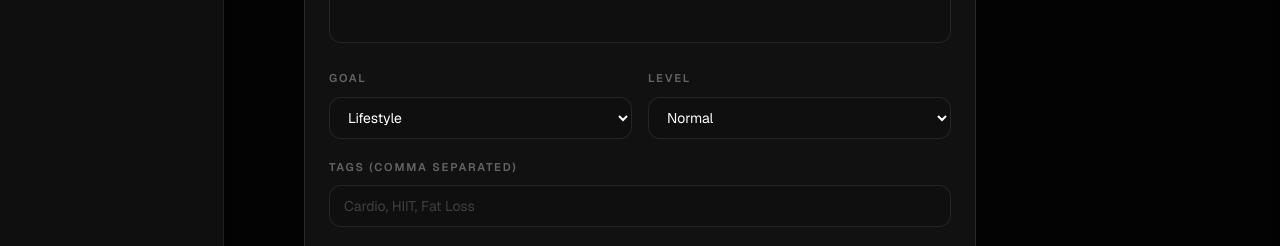
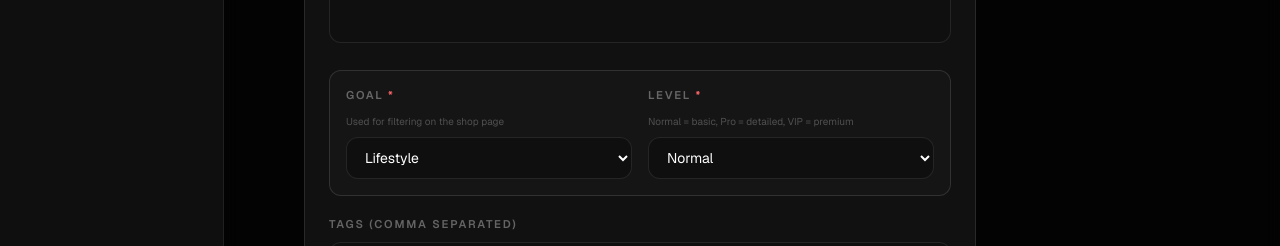
Before and after one commit to abelamaremain-netizen/Fitness-nutrition-platform, a Next.js app: page /admin/plans in a window 1280 px wide. Both pictures are taken after a click on the button "NEW PLAN". Shown: the part 423-669 px from the top of the page. Built offline with nearby package versions, Linux system fonts and the light colour scheme; no server answers; the database is empty.

Commit message:
Fix purchase flow: guard null durations in PlanDetailClient; improve admin plan form goal/level prominence

```diff
--- a/app/admin/plans/page.tsx
+++ b/app/admin/plans/page.tsx
@@ -202,10 +202,11 @@ function PlanFormModal({
               placeholder="Detailed description..." className={`${inp} resize-none`} />
           </div>
 
-          {/* Goal + Level */}
-          <div className="grid grid-cols-2 gap-4">
+          {/* Goal + Level — REQUIRED, shown prominently at top */}
+          <div className="grid grid-cols-2 gap-4 p-4 rounded-xl border border-white/[0.12] bg-white/[0.02]">
             <div>
-              <label className="field-label">Goal</label>
+              <label className="field-label">Goal <span className="text-red-400">*</span></label>
+              <p className="text-white/25 text-[10px] mb-2">Used for filtering on the shop page</p>
               <select value={form.goal} onChange={(e) => setForm({ ...form, goal: e.target.value })} className={inp}>
                 <option value="weight-loss">Weight Loss</option>
                 <option value="muscle-gain">Muscle Gain</option>
@@ -214,7 +215,8 @@ function PlanFormModal({
               </select>
             </div>
             <div>
-              <label className="field-label">Level</label>
+              <label className="field-label">Level <span className="text-red-400">*</span></label>
+              <p className="text-white/25 text-[10px] mb-2">Normal = basic, Pro = detailed, VIP = premium</p>
               <select value={form.level}
                 onChange={(e) => setForm({ ...form, level: e.target.value as "Normal"|"Pro"|"VIP" })}
                 className={inp}>
--- a/app/plans/[id]/PlanDetailClient.tsx
+++ b/app/plans/[id]/PlanDetailClient.tsx
@@ -26,9 +26,12 @@ interface Props {
 
 export default function PlanDetailClient({ plan, relatedPlans, testimonials }: Props) {
   const router = useRouter();
-  const [selected, setSelected] = useState<DurationOption>(plan.durations[0]);
+  const [selected, setSelected] = useState<DurationOption | null>(
+    plan.durations.length > 0 ? plan.durations[0] : null
+  );
 
   const handleGetPlan = () => {
+    if (!selected) return;
     router.push(`/checkout/${plan.id}?duration=${selected.key}`);
   };
 
@@ -125,7 +128,8 @@ export default function PlanDetailClient({ plan, relatedPlans, testimonials }: P
                   <p className="text-white/40 text-sm mb-5">
                     Purchase this plan to unlock the full video content.
                   </p>
-                  <button onClick={handleGetPlan} className="btn btn-white py-2.5 px-7 text-[10px]">
+                  <button onClick={handleGetPlan} disabled={!selected}
+                    className="btn btn-white py-2.5 px-7 text-[10px] disabled:opacity-40">
                     Unlock Now
                   </button>
                 </div>
@@ -185,12 +189,12 @@ export default function PlanDetailClient({ plan, relatedPlans, testimonials }: P
                     {plan.durations.map((d) => (
                       <button key={d.key} onClick={() => setSelected(d)}
                         className={`w-full flex items-center justify-between px-4 py-3 rounded-xl border text-sm transition-all ${
-                          selected.key === d.key
+                          selected?.key === d.key
                             ? "bg-white text-black border-white font-semibold"
                             : "bg-transparent text-white/55 border-white/15 hover:border-white/35 hover:text-white"
                         }`}>
                         <div className="flex items-center gap-2">
-                          <Clock size={13} className={selected.key === d.key ? "text-black" : "text-white/30"} />
+                          <Clock size={13} className={selected?.key === d.key ? "text-black" : "text-white/30"} />
                           <span>{d.label}</span>
                         </div>
                         <span className="font-bold">{d.price.toLocaleString()} ETB</span>
@@ -205,16 +209,19 @@ export default function PlanDetailClient({ plan, relatedPlans, testimonials }: P
                     <span className="text-white/40 text-sm">Total</span>
                     <div className="flex items-baseline gap-1">
                       <span className="text-3xl font-black text-white">
-                        {selected.price.toLocaleString()}
+                        {selected ? selected.price.toLocaleString() : "—"}
                       </span>
                       <span className="text-white/40 text-sm">ETB</span>
                     </div>
                   </div>
-                  <p className="text-white/25 text-xs text-right">for {selected.label}</p>
+                  <p className="text-white/25 text-xs text-right">
+                    {selected ? `for ${selected.label}` : "Select a duration"}
+                  </p>
                 </div>
 
                 {/* CTA */}
-                <button onClick={handleGetPlan} className="btn btn-white w-full py-4 text-[11px]">
+                <button onClick={handleGetPlan} disabled={!selected}
+                  className="btn btn-white w-full py-4 text-[11px] disabled:opacity-40">
                   <ArrowRight size={14} /> Get This Plan
                 </button>
 
```
